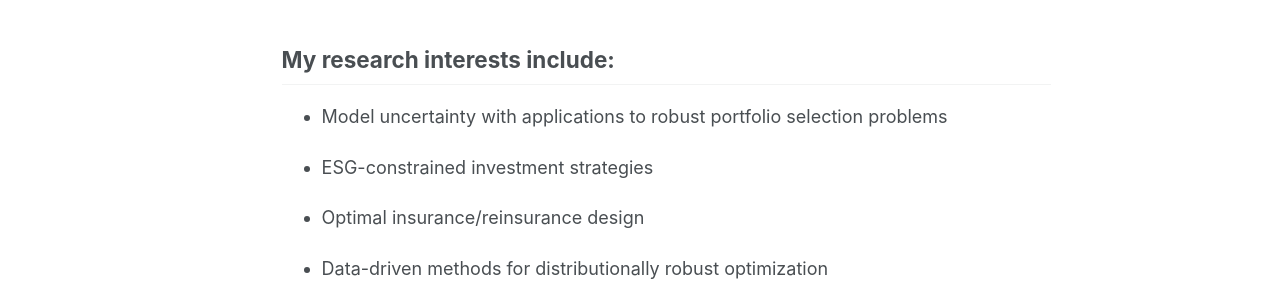
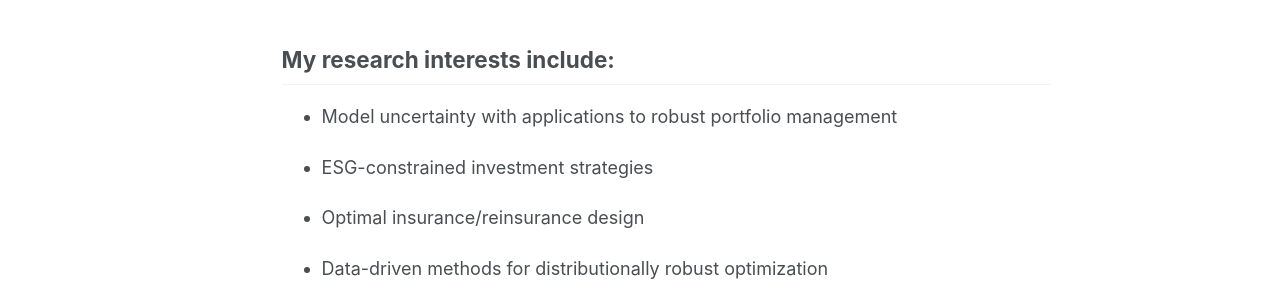
Before and after one commit to ZhiqiaoSong/zhiqiaosong.github.io, a Jekyll site: the page built from _pages/about.md, in a window 1280 px wide and 1336 px high. Shown: the part 599-898 px from the top of the window. Built offline with Jekyll 4.4.1, drawn with Linux system fonts in a browser that asks for light colours; a script that is not in the unit is left out.

Commit message:
Update about.md

```diff
--- a/_pages/about.md
+++ b/_pages/about.md
@@ -24,7 +24,7 @@ I obtained a double Bachelor's degree in Actuarial Science and Actuarial Mathema
 
 ## My research interests include:
 
-* Model uncertainty with applications to robust portfolio selection problems
+* Model uncertainty with applications to robust portfolio management
 
 * ESG-constrained investment strategies
 
```
